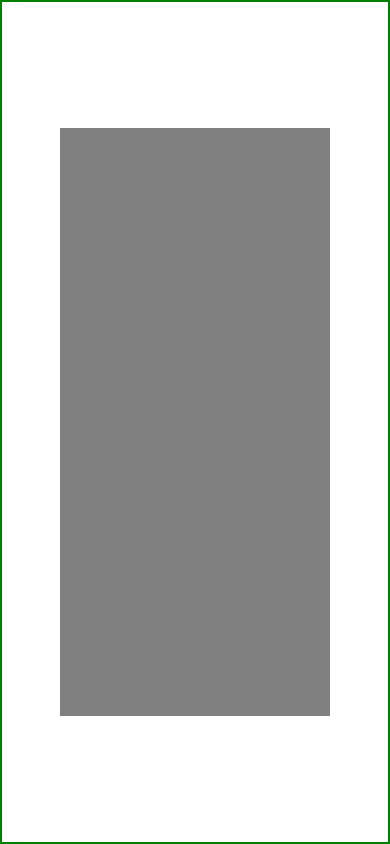
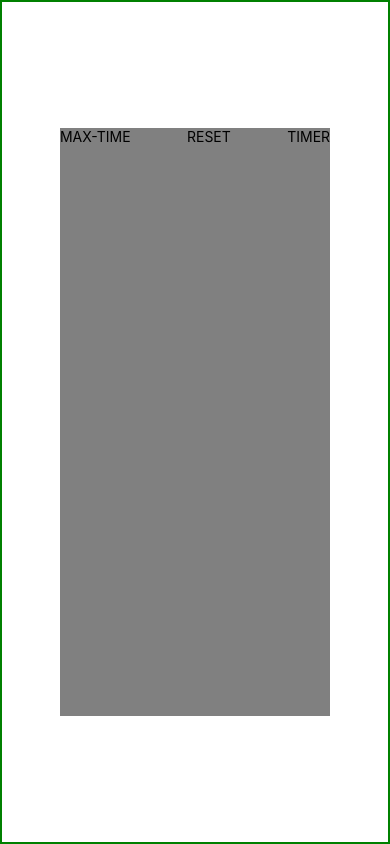
Before and after one commit to kembreyfarquhar/minesweeper, a React Native app: screen / in a window 390 px wide. Built offline with nearby package versions, Linux system fonts and the light colour scheme.

Commit message:
adds TopBar & renders in BoardContainer

```diff
--- a/Components/BoardContainer.js
+++ b/Components/BoardContainer.js
@@ -1,8 +1,14 @@
 import React from "react";
 import { StyleSheet, Text, View } from "react-native";
 
+import TopBar from "./TopBar";
+
 const BoardContainer = () => {
-  return <View style={styles.board}></View>;
+  return (
+    <View style={styles.board}>
+      <TopBar />
+    </View>
+  );
 };
 
 const styles = StyleSheet.create({
--- /dev/null
+++ b/Components/TopBar.js
@@ -0,0 +1,27 @@
+import React from "react";
+import { StyleSheet, Text, View } from "react-native";
+
+const TopBar = () => {
+  return (
+    <View style={styles.topBar}>
+      <View>
+        <Text>MAX-TIME</Text>
+      </View>
+      <View>
+        <Text>RESET</Text>
+      </View>
+      <View>
+        <Text>TIMER</Text>
+      </View>
+    </View>
+  );
+};
+
+const styles = StyleSheet.create({
+  topBar: {
+    flexDirection: "row",
+    justifyContent: "space-between"
+  }
+});
+
+export default TopBar;
```
